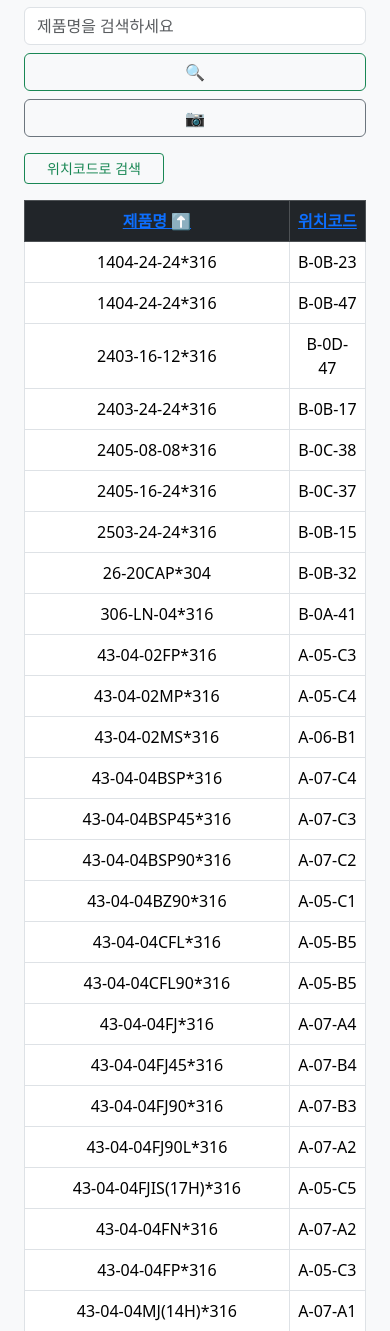
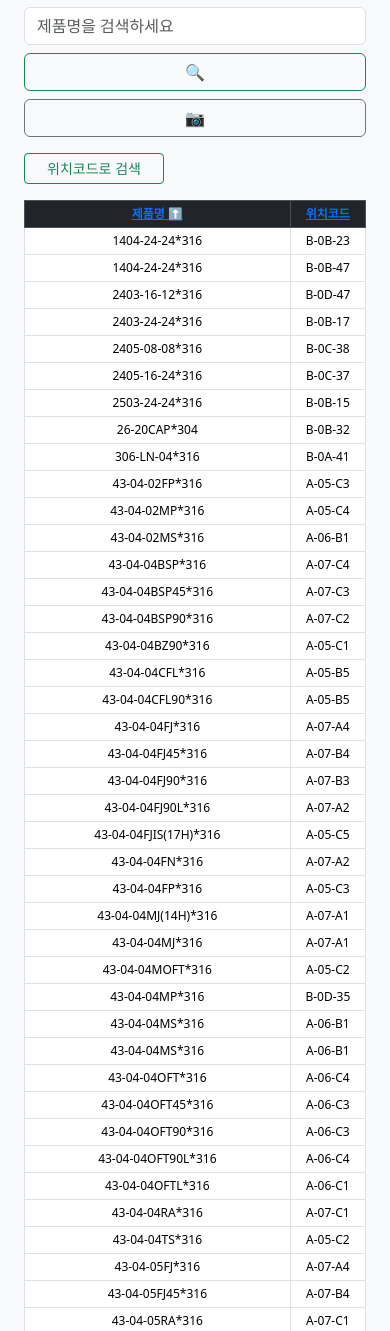
Before and after one commit to richardcho3566/warehouse-project, a Django app: page / in a window 390 px wide. Shown: the part 199-1530 px from the top of the page. Run offline with Django 5.2, Linux system fonts and the light colour scheme; a user stored in the database is signed in; data comes from the database, SQL or seed files in the repository.

Commit message:
폰트크기자동조절

```diff
--- a/inventory/templates/inventory/product_list.html
+++ b/inventory/templates/inventory/product_list.html
@@ -9,6 +9,17 @@
   .fixed-btn {
     min-width: 140px;  /* 필요한 경우 길이 조정 */
     text-align: center;
+  }
+</style>
+
+<!--폰트크기 조절-->
+<style>
+  @media (max-width: 576px) {  /* 모바일 화면 기준 */
+    .table td,
+    .table th {
+      font-size: 0.75rem;  /* 기본은 0.875rem 정도, 줄여서 표시 */
+      white-space: nowrap; /* 줄바꿈 방지 */
+    }
   }
 </style>
 
@@ -123,7 +134,7 @@
 
     {% if products %}
     <div class="table-responsive mt-3">
-        <table class="table table-bordered table-hover text-center align-middle">
+        <table class="table table-sm table-bordered table-hover text-center align-middle">
             <thead class="table-dark">
                 <tr>
                     <th>
```
